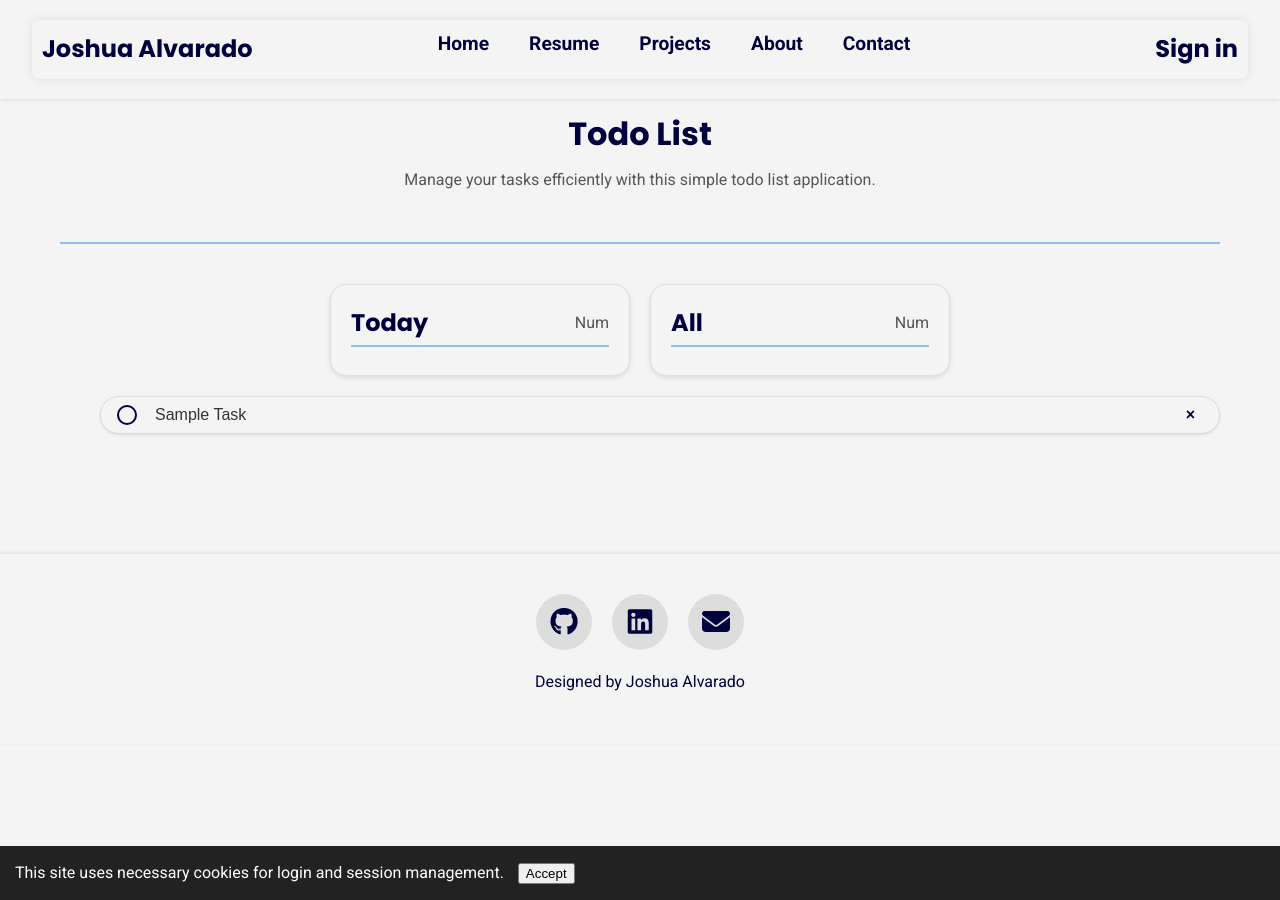
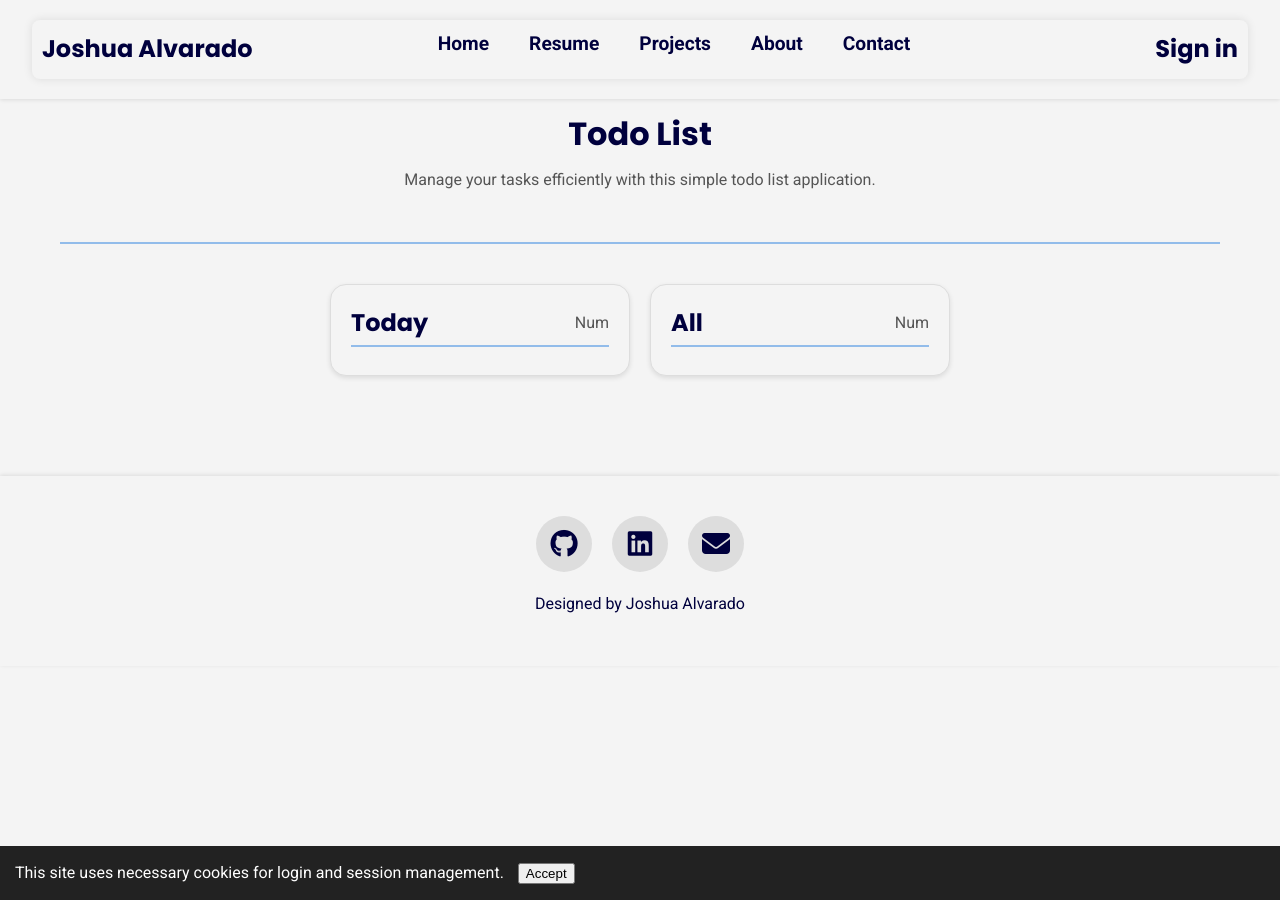
Before and after one commit to JoshuaAlvarado-hub/joshalvarado.com, a Jekyll site: the page built from todo.html, in a window 1280 px wide. Built offline with Jekyll 4.4.1, drawn with Linux system fonts in a browser that asks for light colours; comment, search, counter and statistics services are not loaded.

Commit message:
removed temporary test task

```diff
--- a/todo.html
+++ b/todo.html
@@ -36,16 +36,4 @@ permalink: /todo/
     </div>
 
     <ul id="todo-list" style="display:none;"></ul>
-
-    <ul id="todo-list">
-  <li class="todo-item">
-    <label class="circle-checkbox">
-      <input type="checkbox" />
-      <span class="checkmark"></span>
-    </label>
-    <input type="text" value="Sample Task" />
-    <button>×</button>
-  </li>
-</ul>
-
 </div>
```
